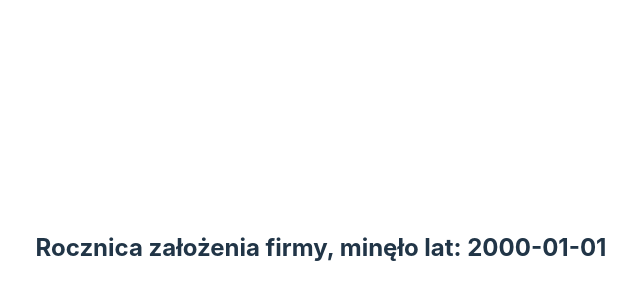
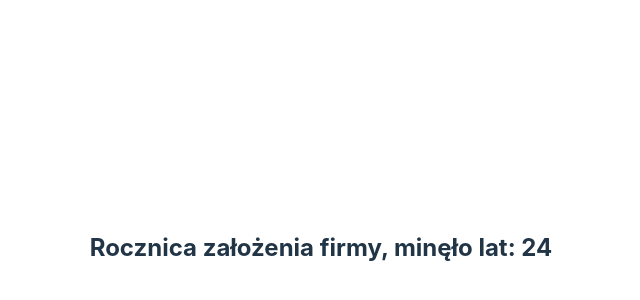
Before and after one commit to lukas-sikora/zadania-react, a React (Vite) app in the folder react-training/: page / in a window 1280 px wide. Shown: the part 152-452 px from the top of the page, without its empty margins (319-959 px from the left). Built offline with nearby package versions, Linux system fonts and the light colour scheme.

Commit message:
cutom-hooks-task/1-solution

```diff
--- a/react-training/src/App.jsx
+++ b/react-training/src/App.jsx
@@ -1,13 +1,18 @@
+import { useCalculateYearsSince } from "./hooks/useCalculateYearsSince";
+
 const eventData = {
   eventName: "Rocznica założenia firmy",
   eventDate: "2000-01-01",
 };
 
 const App = () => {
+  const yearsSince = useCalculateYearsSince(eventData.eventDate);
+
   return (
     <h2>
-      {eventData.eventName}, minęło lat: {eventData.eventDate}
+      {eventData.eventName}, minęło lat: {yearsSince}
     </h2>
   );
 };
+
 export default App;
--- /dev/null
+++ b/react-training/src/hooks/useCalculateYearsSince.js
@@ -0,0 +1,5 @@
+export const useCalculateYearsSince = (eventDate) => {
+  const currentDate = new Date();
+  const eventYear = new Date(eventDate).getFullYear();
+  return currentDate.getFullYear() - eventYear;
+};
```
